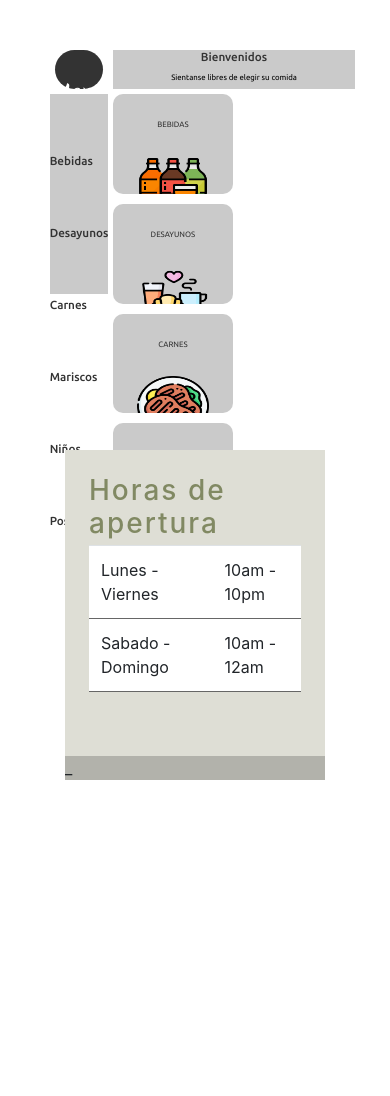
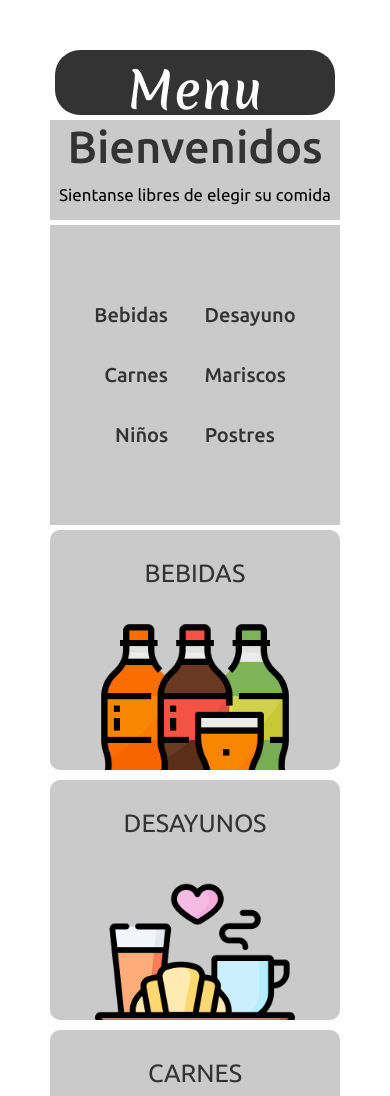
Before and after one commit to LuisRiveraZer/PF-Rivera, a website: page index.html in a window 390 px wide. Shown: the top 1096 px of the page. Before the commit the page ends 844 px from the top, so only its background shows below. Drawn offline with nearby package versions, Linux system fonts and the light colour scheme.

Commit message:
MQ agregado

```diff
--- a/index.html
+++ b/index.html
@@ -28,7 +28,7 @@
       <nav class="fuenteUbuntu__medium">
         <ul>
           <li><a href="pages\bebidas.html">Bebidas</a></li>
-          <li><a href="pages\desayuno.html">Desayunos</a></li>
+          <li><a href="pages\desayuno.html">Desayuno</a></li>
           <li><a href="pages\carnes.html">Carnes</a></li>
           <li><a href="pages\mariscos.html">Mariscos</a></li>
           <li><a href="pages\ninos.html">Niños</a></li>
--- a/scss/_mediaqueris.scss
+++ b/scss/_mediaqueris.scss
@@ -0,0 +1,93 @@
+@media (max-width: 992px) {
+
+
+    .gridIndex{
+        display: grid;
+
+        grid-template-columns: repeat(1, 1fr);
+        grid-template-rows: repeat(5, 65px 100px 300px 400px 0px);
+
+            grid-template-areas:
+            "header"
+            "presentacion"
+            "nav"
+            "main"
+            "footer";
+
+        column-gap: 5px;
+        row-gap: 5px;
+    }
+
+header{
+h1{
+    a{
+        font-size: 50px;
+    }
+  }
+}
+
+.presentacion{
+    h2{
+        font-size: 45px;
+    }
+    p{
+        font-size: 2vh;
+    }
+}
+
+nav{
+    ul{
+        text-align: center;
+        li{
+            margin: 0px;
+            padding: 0px;
+            position: relative;
+            display: inline-block;
+
+            a {
+                display: block;
+                padding: 15px;
+                font-size: 20px;
+            }
+
+        }
+    }
+}
+
+@mixin index-recuadro {
+    width: 100%;
+    height: 60%;
+    img{
+        width: 200px;
+        height: 200px;
+        vertical-align: middle;
+        margin-bottom: 5px
+    }
+    p{
+        font-size: 25px;
+        margin-top: 3vh;
+        margin-bottom: 3vh;
+    }
+}
+
+.bebidas{
+    @include index-recuadro();
+
+}
+.desayunos{
+    @include index-recuadro();
+}
+.carnes{
+    @include index-recuadro();
+}
+.mariscos{
+    @include index-recuadro();
+}
+.ninos{
+    @include index-recuadro();
+}
+.postres{
+    @include index-recuadro();
+}
+
+}
--- a/scss/_mainn.scss
+++ b/scss/_menus.scss
@@ -118,7 +118,7 @@ main{
         row-gap: 5px;
 }
 
-@mixin pages-recuadro{
+.menu1 {
     display: inline-block;
     height: 33%;
     width: 32%;
@@ -146,7 +146,3 @@ main{
         margin-bottom: 3vh;
     }
 }
-
-.menu1{
-    @include pages-recuadro();
-}
--- a/scss/main.scss
+++ b/scss/main.scss
@@ -2,5 +2,6 @@
 @import "reset";
 @import "header";
 @import "nav";
-@import "mainn";
+@import "menus";
 @import "footer";
+@import "mediaqueris";
```
Also changed, not shown: pages/bebidas.html (+1 -1 lines), pages/carnes.html (+1 -1 lines), pages/desayuno.html (+1 -1 lines), pages/mariscos.html (+1 -1 lines), pages/ninos.html (+1 -1 lines), pages/postres.html (+2 -1 lines), css/main.css, 1 other file.
